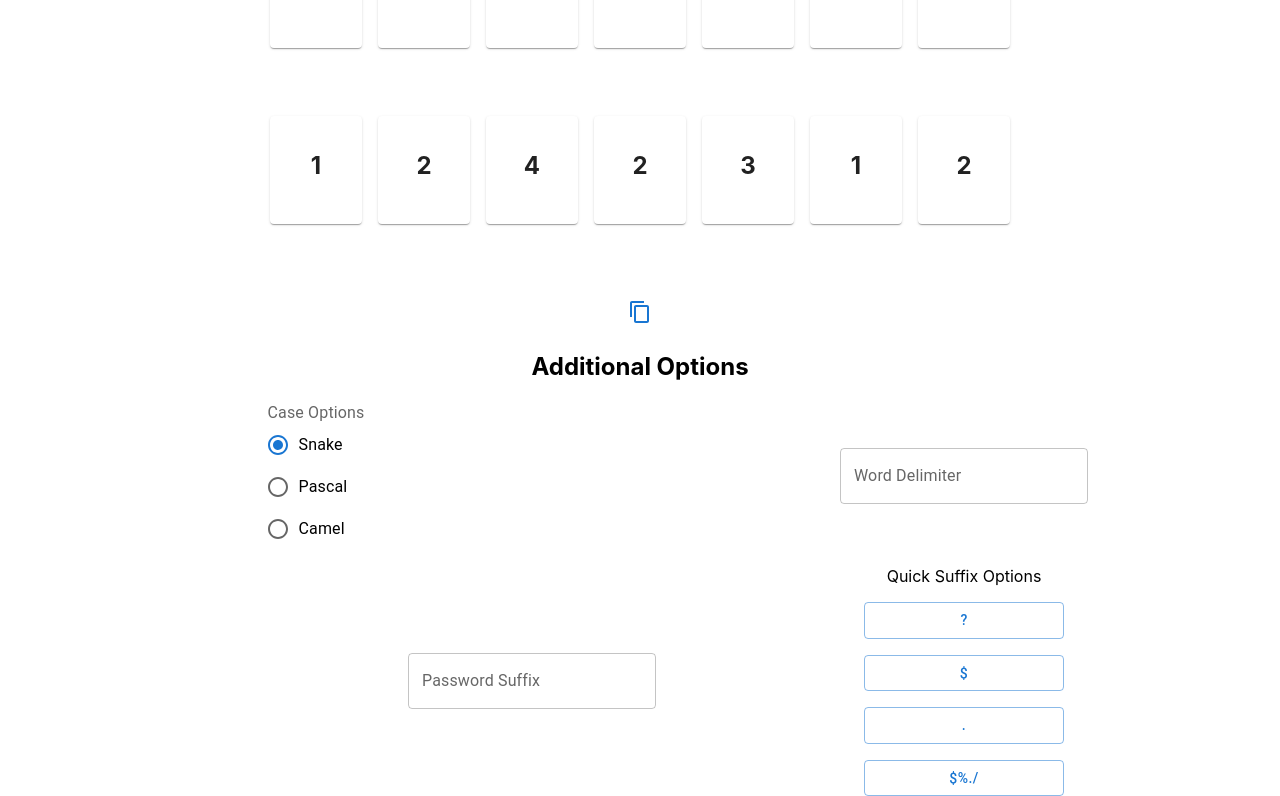
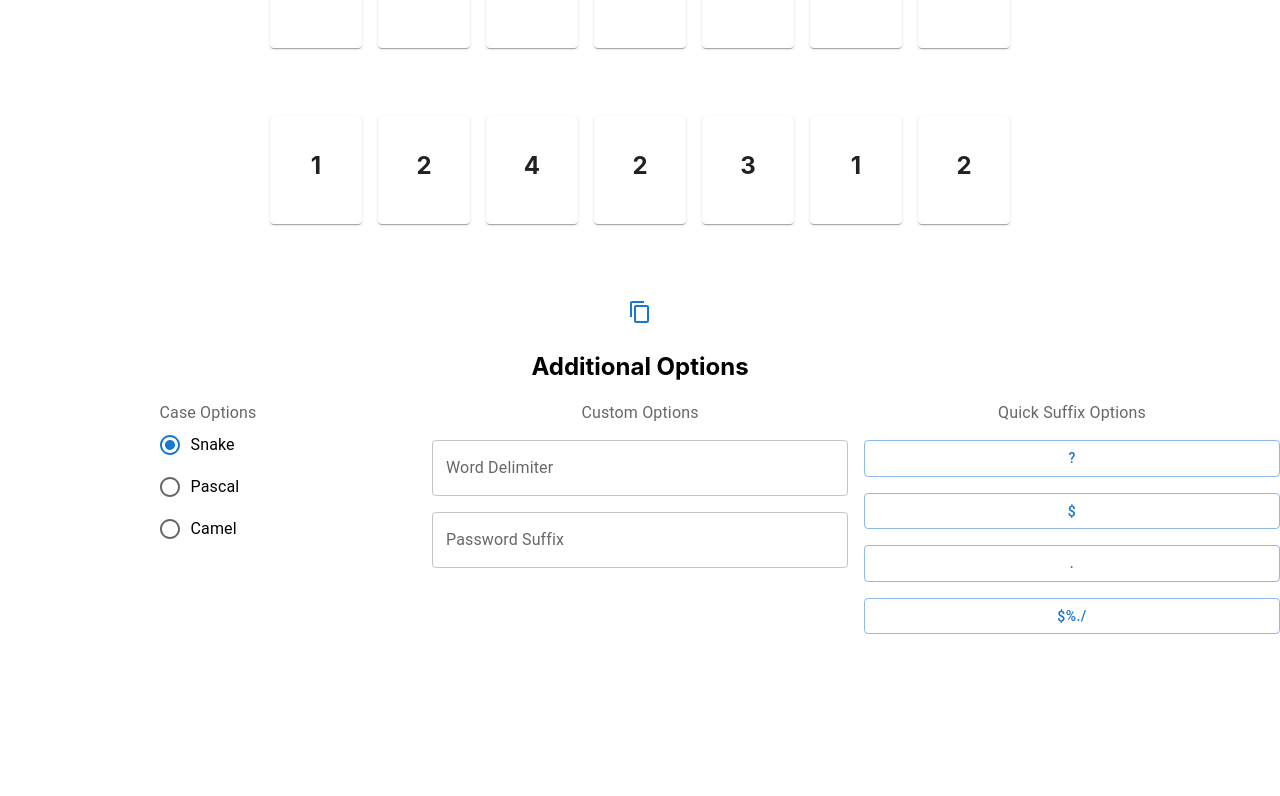
Before and after one commit to dukeydd/pwd-gen, a React (Create React App) app in the folder frontend/: page / in a window 1280 px wide. Shown: the part 384-1180 px from the top of the page. After the commit the page ends 1018 px from the top, so only its background shows below. Built offline with nearby package versions, Linux system fonts and the light colour scheme; no server answers.

Commit message:
look slightly neater

```diff
--- a/frontend/src/App.js
+++ b/frontend/src/App.js
@@ -101,16 +101,6 @@ function App() {
     setWords({one: wordone, two: wordtwo, three: wordthree})
   };
 
-  const handleDelim = (event) => {
-    const delimiter = event.target.value
-    setDelim(delimiter)
-  };
-
-  const handleSuffix = (event) => {
-    const suff = event.target.value
-    setSuffix(suff)
-  }
-
   const handleQuickSuffix = (event) => {
     setSuffix(event.target.value)
   }
@@ -163,10 +153,10 @@ function App() {
 
         <Grid
           container spacing={2}
-          alignItems="center"
+          // alignItems="center"
           justifyContent="center"
         >
-          <Grid item xs={6}>
+          <Grid item xs={4}>
               <FormControl>
                 <FormLabel id="case-options-label">Case Options</FormLabel>
                 <RadioGroup
@@ -182,25 +172,29 @@ function App() {
                 </RadioGroup>
               </FormControl>
           </Grid>
-          <Grid item xs={6}>
+          <Grid item xs={4}>
+            <Stack spacing={2} direction="column">
+            <FormLabel id="custom-options-label">Custom Options</FormLabel>
               <TextField
                 id="word-delimiter-input"
                 label="Word Delimiter"
                 variant="outlined"
-                onChange={handleDelim}/>
+                onChange={(event) => {
+                  setDelim(event.target.value)
+                }}/>
+              <TextField
+                id="password-suffix-input"
+                label="Password Suffix"
+                variant="outlined"
+                onChange={(event) => {
+                  setSuffix(event.target.value)
+                }}/>
+            </Stack>
           </Grid>
 
-          <Grid item xs={6}>
-            <TextField
-              id="password-suffix-input"
-              label="Password Suffix"
-              variant="outlined"
-              onChange={handleSuffix}/>
-          </Grid>
-
-          <Grid item xs={2}>
+          <Grid item xs={4}>
             <Stack spacing={2} direction="column">
-              Quick Suffix Options <p></p>
+            <FormLabel id="suffix-options-label">Quick Suffix Options</FormLabel>
               <Button variant="outlined" onClick={handleQuickSuffix} value= "?">?</Button>
               <Button variant="outlined" onClick={handleQuickSuffix} value="$">$</Button>
               <Button variant="outlined" onClick={handleQuickSuffix} value=".">.</Button>
```
